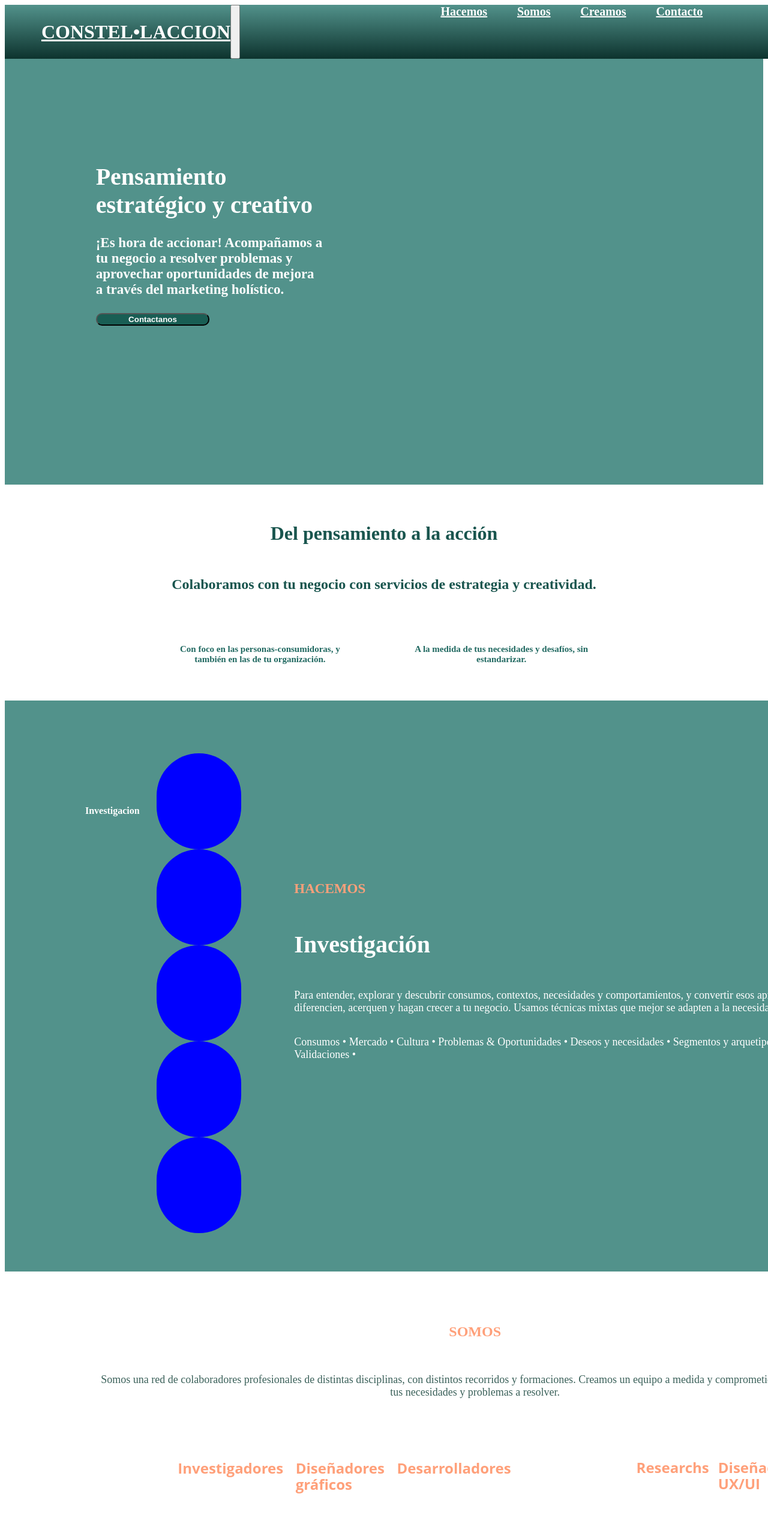
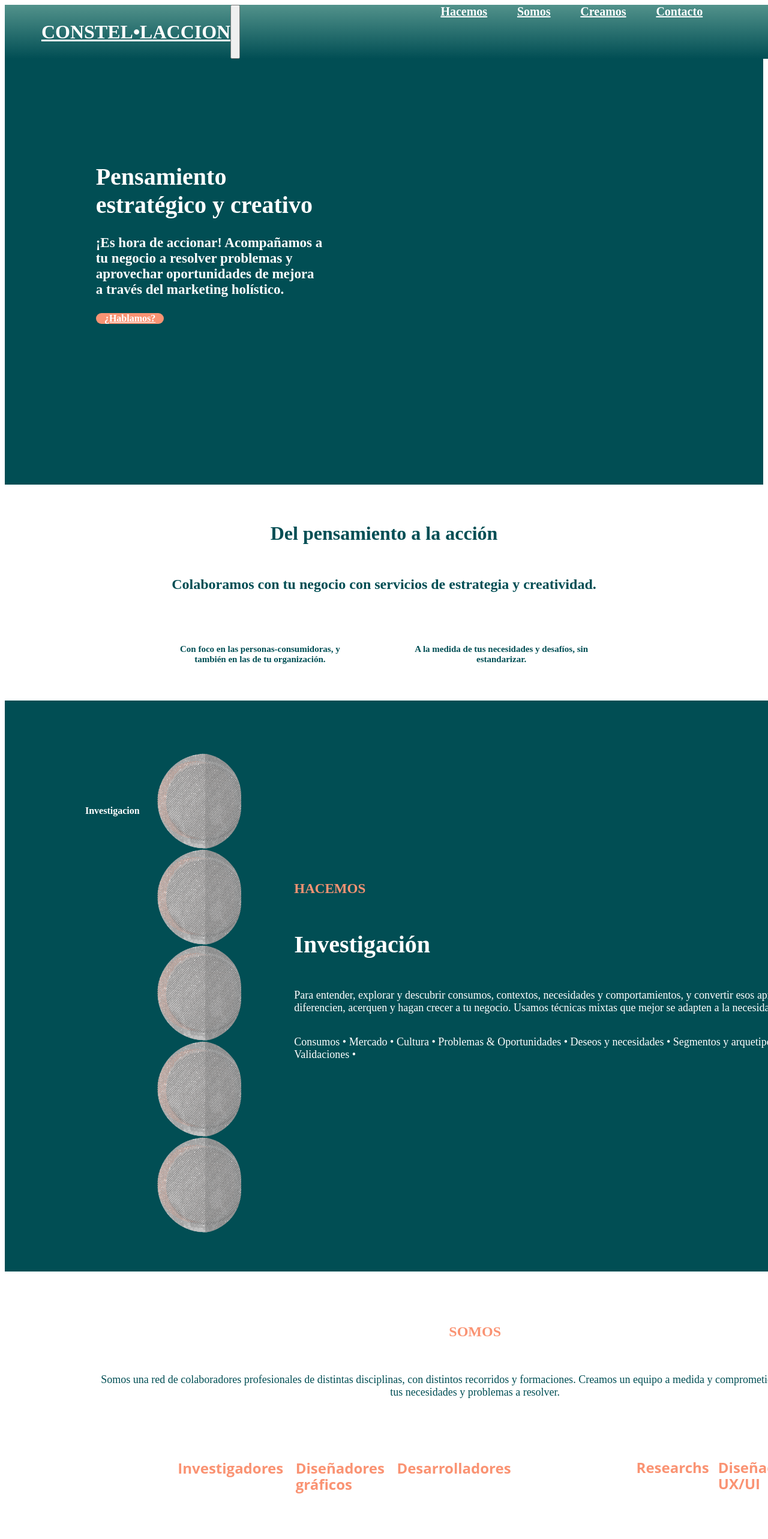
Before and after one commit to villaleoo/constel-accion, a React (Create React App) app: page / in a window 1280 px wide. Shown: the top 2566 px of the page at 60% size. Built offline with nearby package versions, Linux system fonts and the light colour scheme; the HTML template or start-up script is replaced by a standard one.

Commit message:
agregando iconos de servicios

```diff
--- a/src/components/content/sectionList/accion/accionStyles.scss
+++ b/src/components/content/sectionList/accion/accionStyles.scss
@@ -14,11 +14,9 @@
             align-items: center;
             h2{
                 margin:0 0 3% 0;
-                color:rgb(25, 85, 78);
                 font-size: 32px;
             }
             h3{
-                color:rgb(25, 85, 78);
                 font-weight: bold;
                 font-size: x-large;
             }
@@ -31,7 +29,7 @@
             text-align: center;
             p{
                 font-size: 15px;
-                color: rgb(33, 105, 97);
+                color: #014E54;
                 font-weight: bold;
             }
         }
--- a/src/components/content/sectionList/creamos/creamosStyles.scss
+++ b/src/components/content/sectionList/creamos/creamosStyles.scss
@@ -2,7 +2,7 @@
     height: 100vh;
     width: 100%;
     padding:5% 12%;
-    background-color: rgb(82, 146, 139);
+    background-color: #014E54;
     .creamosContent{
         width: 100%;
         height: 100%;
@@ -24,6 +24,7 @@
             h2{
                 font-size: 30px;
                 width: 80%;
+                color: white;
             }
         }
         .creamosTexts{
--- a/src/components/content/sectionList/hacemos/hacemosStyles.scss
+++ b/src/components/content/sectionList/hacemos/hacemosStyles.scss
@@ -1,7 +1,7 @@
 .hacemosContainer{
     height: 100vh;
     width: 100%;
-    background-color: rgb(82, 146, 139);
+    background-color: #014E54;
     display: flex;
     padding: 7% 15% 5% 20%;
     .hacemosInputs{
@@ -11,7 +11,8 @@
         width: 12%;
         .inputsContainer{
             position: relative;
-            background-color: blue;
+            background-image: url("../../../assets/hacemosInactivo.png");
+            background-size: cover;
             border-radius: 100px;
             width: 100%;
             height: 100%;
@@ -29,6 +30,8 @@
                     }
                 }
                 input[type=radio]:checked + label{
+                    background-image: url("../../../assets/hacemosActivo.png");
+                    background-size: cover;
                     p{
                         display: flex;
                         align-items: center;
@@ -38,12 +41,13 @@
                         cursor: default;
                         font-weight: bold;
 
+
                     }
+                }
 
-
-
-                }
                 input[type=radio]:hover + label{
+                    background-image: url("../../../assets/hacemosActivo.png");
+                    background-size: cover;
                     p{
                         display: flex;
                         align-items: center;
@@ -72,8 +76,11 @@
             width: 88%;
             padding: 15% 0 0 7%;
             h3{
-                color: lightsalmon;
+                color: #FA9373;
                 font-weight: bold;
+            }
+            h2{
+                color: white;
             }
             p{
                 color: white;
@@ -130,7 +137,6 @@
             padding: 20% 5% 0 5%;
             text-align: justify;
             h3{
-                color: lightsalmon;
                 font-weight: bold;
                 font-size: large;
             }
--- a/src/components/content/sectionList/home/Home.jsx
+++ b/src/components/content/sectionList/home/Home.jsx
@@ -10,7 +10,7 @@ export const Home = () => {
               <span>¡Es hora de accionar! </span>
                Acompañamos a tu negocio a resolver problemas y aprovechar oportunidades de mejora a través del marketing holístico.
           </h3>
-          <button className='btn'>Contactanos</button>
+          <a className='btn' href={`#seccionContacto`}>¿Hablamos?</a>
       </div>
     </div>
   )
--- a/src/components/content/sectionList/home/homeStyles.scss
+++ b/src/components/content/sectionList/home/homeStyles.scss
@@ -3,13 +3,14 @@
     height: 100vh;
     display: flex;
     align-items: center;
-    background-color: rgb(82, 146, 139);
+    background-color: #014E54;
     .homeContent{
         width: 30%;
         height: 50%;
         margin:10% 0 0 12%;
         text-align: left;
         h2{
+            color: white;
             margin: 0 0 7% 0;
         }
         span{
@@ -17,15 +18,21 @@
             font-weight: bold;
         }
         h3{
+            color: white;
             margin-bottom: 7%;
         }
-        button{
-            width: 50%;
+
+        a{
+            display: flex;
+            justify-content: center;
+            width: 30%;
             border-radius: 10px;
             font-weight: bold;
-            background-color: rgb(25, 94, 84);
+            background-color: #FA9373;
             color: white;
         }
+
+
     }
 }
 
@@ -43,7 +50,7 @@
         h3{
             font-size: large;
         }
-        button{
+        a{
             width: 80%;
         }
     }
--- a/src/components/content/sectionList/somos/Somos.jsx
+++ b/src/components/content/sectionList/somos/Somos.jsx
@@ -20,10 +20,8 @@ export const Somos = () => {
             <div className='textSomos'>
                 <p>{somosContent.text}</p>
             </div>
-            {/* <div className='brandSomos'> */}
                <Slider/>
 
-            {/* </div> */}
             <h4>{somosContent.subtitle}</h4>
             <div className="keywordsSomosContainer">
                 <p>
--- a/src/components/content/sectionList/somos/slider/sliderStyles.scss
+++ b/src/components/content/sectionList/somos/slider/sliderStyles.scss
@@ -13,7 +13,7 @@
 
                 padding: 5px 2% 5px 2%;
                 margin-top: 1.5%;
-                color: lightsalmon;
+                color: #FA9373;
                 &:hover{
                     background-color: rgb(13, 51, 46);
                     border-radius: 5px;
--- a/src/components/content/sectionList/somos/somosStyles.scss
+++ b/src/components/content/sectionList/somos/somosStyles.scss
@@ -12,7 +12,7 @@
         align-items: center;
         h3{
             margin-bottom: 3%;
-            color: lightsalmon;
+            color: #FA9373;
             font-weight: bold;
             font-size: x-large;
         }
@@ -21,14 +21,9 @@
             text-align: center;
             font-size: large;
             p{
-                color:rgb(59, 97, 90);
+                color:#014E54;
 
             }
-        }
-        .brandSomos{
-            width: 100%;
-            height: 33%;
-            background-color: red;
         }
         h4{
             margin:3% 0 3% 0;
@@ -46,7 +41,7 @@
                 font-size: large;
                 text-align: center;
                 span{
-                    background-color: lightsalmon;
+                    background-color: #FA9373;
                     margin: 2% 2.5%;
                     padding: 0 25px;
                     border-radius: 5px;
--- a/src/components/footer/footerStyles.scss
+++ b/src/components/footer/footerStyles.scss
@@ -2,7 +2,7 @@
     height: 30vh;
     width: 100%;
     padding: 3% 10% 1% 10% ;
-    background-color: rgb(13, 51, 46);
+    background-color:  #014E54;
     .footerContent{
         display: flex;
         flex-direction: column;
@@ -28,6 +28,7 @@
             .footerConversemos{
                 width: 20%;
                 h3{
+                    color: white;
                     font-size: x-large;
                 }
 
@@ -35,6 +36,7 @@
             .footerSiguenos{
                 width: 20%;
                 h3{
+                    color: white;
                     margin-bottom: 10%;
                 }
                 img{
--- a/src/index.scss
+++ b/src/index.scss
@@ -20,18 +20,18 @@ body{
     font-weight: bold;
    }
    h2{
-    color: white;
+    color: #014E54;
     font-weight: bold;
     font-size: 40px;
     }
     h3{
-        color: white;
+        color:#014E54;
         font-size: 23px;
     }
    nav{
 
     width: 100%;
-    background-image: linear-gradient($claro,$oscuro);
+    background-image: linear-gradient($claro, #014E54);
    }
 }
 
```
Also changed, not shown: src/components/assets/hacemosActivo.png (added), src/components/assets/hacemosInactivo.png (added).
